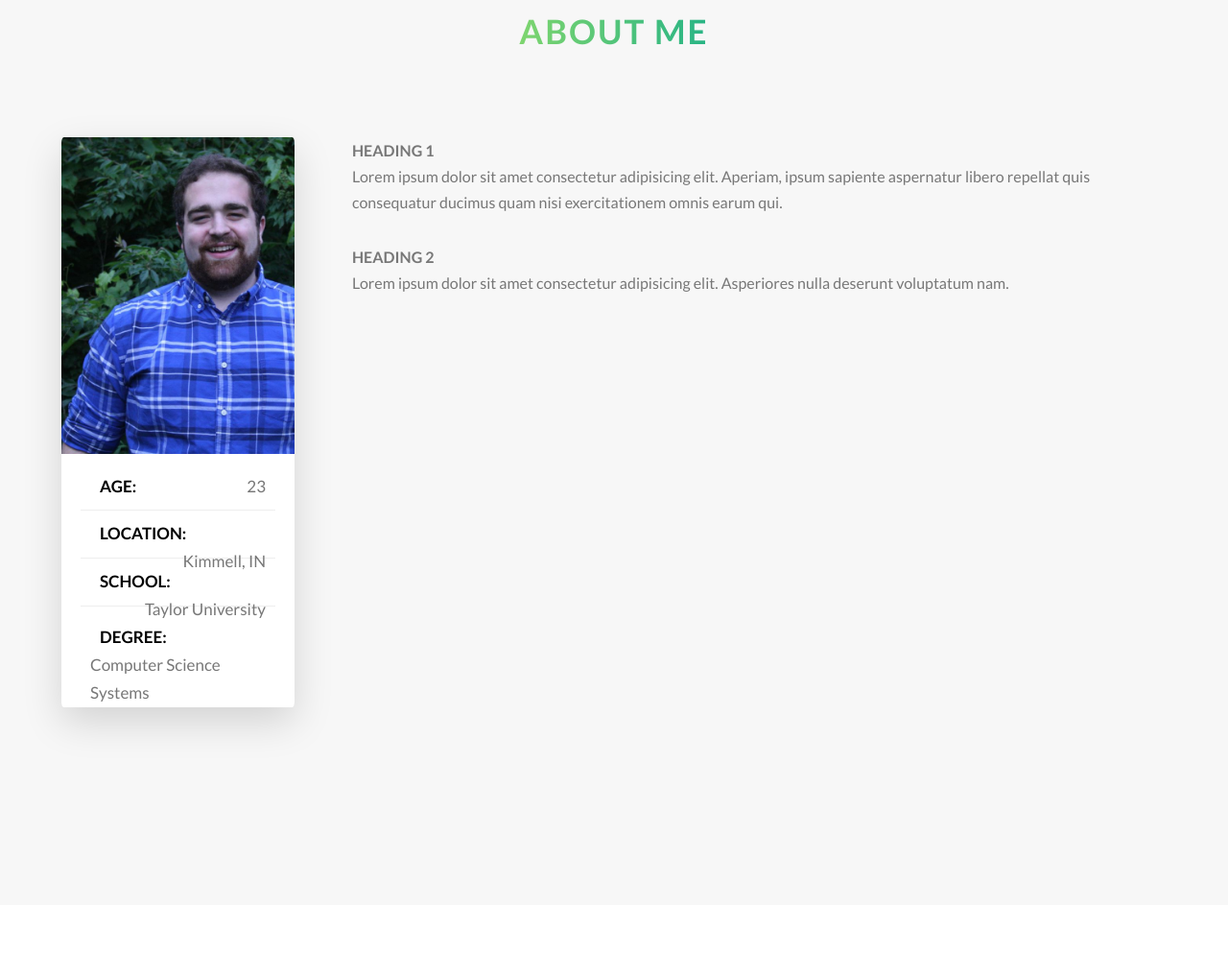
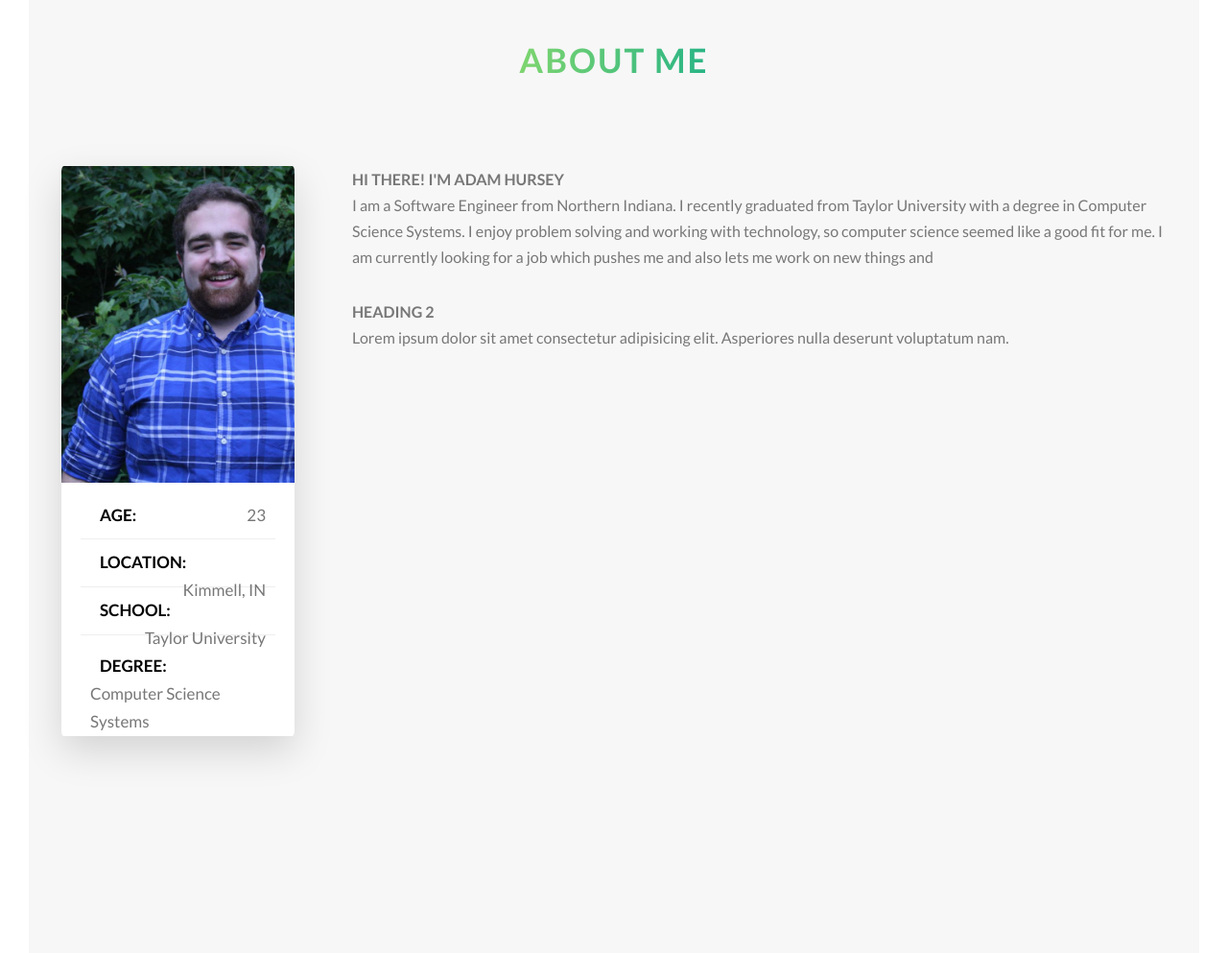
Before and after one commit to adamhursey/MySite, a website: page index.html in a window 1280 px wide. Shown: the part 797-1790 px from the top of the page at 96% size. Before the commit the page ends 1740 px from the top, so only its background shows below. Drawn offline with Linux system fonts and the light colour scheme.

Commit message:
adjusted font and animation

```diff
--- a/index.html
+++ b/index.html
@@ -26,8 +26,69 @@
         <main>
             <section class="section-about">
                 <div class="u-center-text u-margin-bottom-8">
-                    <h2 class="heading-secondary">
+                    <h2 class="heading-secondary heading-secondary--animated">
                         About Me
+                    </h2>
+                </div>
+
+
+
+                <!-- ----------------------- -->
+                <!--    ABOUT ME SECTION     -->
+                <!-- ----------------------- -->
+
+
+
+                <div class="row">
+                    <div class="col-1-of-4">
+                        <div class="card">
+                            <div class="card__side card__side--front">
+                                <div class="card__picture">
+                                    &nbsp;
+                                </div>
+                                <!-- <h4 class="card__heading">
+                                    <span class="card__heading-span">Quick Facts</span>
+                                </h4> -->
+                                <div class="card__details">
+                                    <ul>
+                                        <li><span class="u-bold-text">Age:</span> <span class="u-normal-text">23</span></li>
+                                        <li><span class="u-bold-text">Location:</span> <span class="u-normal-text">Kimmell, IN</span></li>
+                                        <li><span class="u-bold-text">School:</span> <span class="u-normal-text">Taylor University</span></li>
+                                        <li><span class="u-bold-text">Degree:</span> <span class="u-normal-text">Computer Science Systems</span></li>
+                                    </ul>
+                                </div>
+                            </div>
+                            <div class="card__side card__side--back">
+                                BACK
+                            </div>
+                        </div>
+                    </div>
+                    <div class="col-3-of-4">
+                            <h3 class="heading-tertiary u-margin-bottom-small">Hi there! I'm Adam Hursey</h3>
+                        <p class="paragraph">
+                            I am a Software Engineer from Northern Indiana. I recently graduated from Taylor University with a degree in Computer Science Systems. I enjoy problem solving and working with technology, so computer science seemed like a good fit for me. I am currently looking for a job which pushes me and also lets me work on new things and
+                        </p>
+
+                        <h3 class="heading-tertiary u-margin-bottom-small">Heading 2</h3>
+                        <p class="paragraph">
+                            Lorem ipsum dolor sit amet consectetur adipisicing elit. Asperiores nulla deserunt voluptatum nam.
+                        </p>
+                    </div>
+                </div>
+            </section>
+
+
+
+                <!-- ------------------------ -->
+                <!--    TECH STACK SECTION    -->
+                <!-- ------------------------ -->
+
+
+
+            <section class="section-about">
+                <div class="u-center-text u-margin-bottom-8">
+                    <h2 class="heading-secondary heading-secondary--animated">
+
                     </h2>
                 </div>
 
@@ -56,10 +117,9 @@
                         </div>
                     </div>
                     <div class="col-3-of-4">
-                            <h3 class="heading-tertiary u-margin-bottom-small">Heading 1</h3>
+                            <h3 class="heading-tertiary u-margin-bottom-small">Hi there! I'm Adam Hursey</h3>
                         <p class="paragraph">
-                            Lorem ipsum dolor sit amet consectetur adipisicing elit. Aperiam, ipsum sapiente aspernatur libero repellat quis consequatur
-                            ducimus quam nisi exercitationem omnis earum qui.
+                            I am a Software Engineer from Northern Indiana. I recently graduated from Taylor University with a degree in Computer Science Systems. I enjoy problem solving and working with technology, so computer science seemed like a good fit for me. I am currently looking for a job which pushes me and also lets me work on new things and
                         </p>
 
                         <h3 class="heading-tertiary u-margin-bottom-small">Heading 2</h3>
--- a/sass/base/_animations.scss
+++ b/sass/base/_animations.scss
@@ -49,7 +49,7 @@
    }
 
    50% {
-      transform: translateY(-7rem) scale(1.2);
+      transform: translateY(-8rem) scale(1.2);
    }
 
    100% {
--- a/sass/base/_typography.scss
+++ b/sass/base/_typography.scss
@@ -3,7 +3,6 @@
 //    font-weight: 400;
 //    line-height: 1.7;
 //    color: $color-dark-grey;
-//    padding: 3rem;
 // }
 
 // .heading-primary {
@@ -52,6 +51,7 @@ body {
     /*font-size: 16px;*/
     line-height: 1.7;
     color: $color-dark-grey;
+    padding: 3rem;
 }
 
 .heading-primary {
@@ -106,9 +106,11 @@ body {
    letter-spacing: .2rem;
    transition: all .2s;
 
+    &--animated{
         animation-name: popup;
         animation-duration: 3s;
-   animation-timing-function: cubic-bezier(0, 0, 0, 1.4);
+        animation-timing-function: cubic-bezier(0, 0, 0.18, 1);
+    }
 
    @include respond(tab-port) {
        font-size: 3rem;
```
Also changed, not shown: css/main.css. Lines whose indentation alone changed are shown as unchanged.
